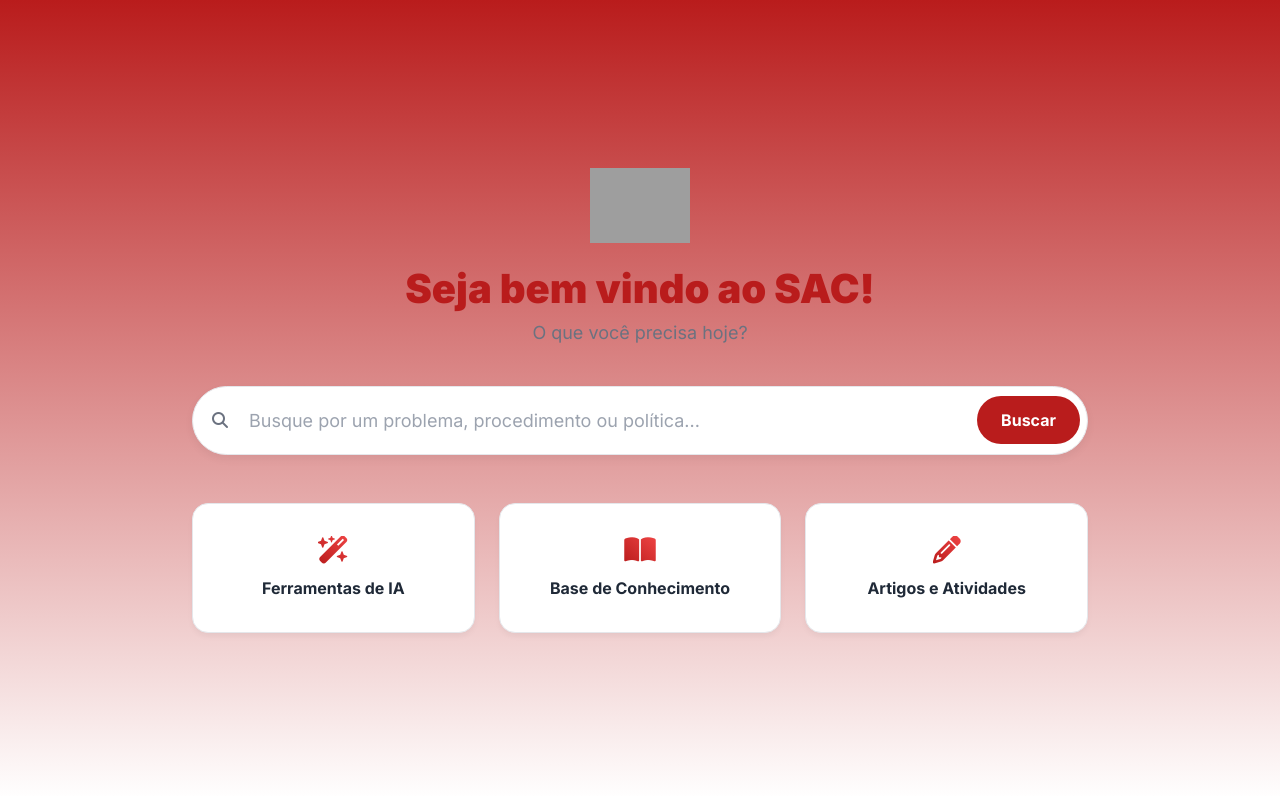
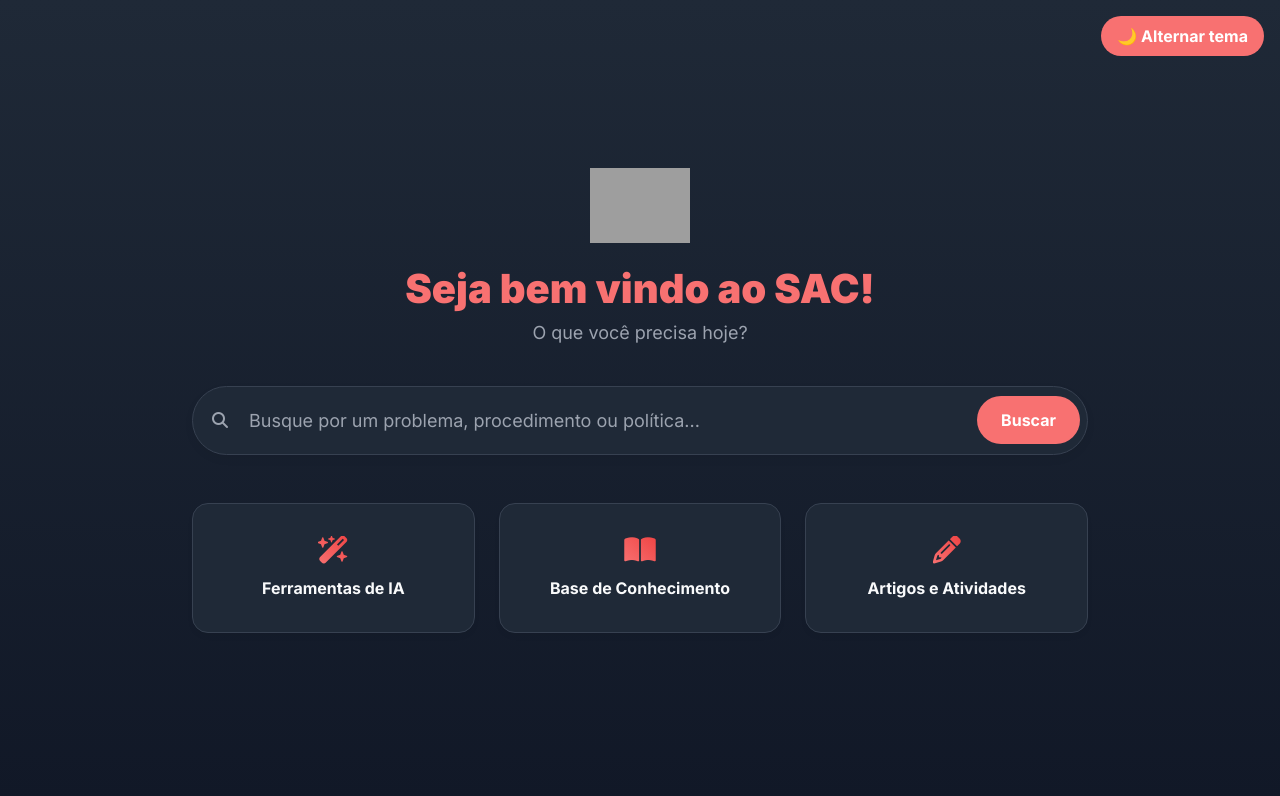
Before and after one commit to biellara/IredTreinamento, a website: page manual-ired-seguro/index.html in a window 1280 px wide. Drawn offline with nearby package versions, Linux system fonts and the dark colour scheme; grey boxes are pictures that could not be loaded.

Commit message:
atualizacao: implentacao do modo escuro

```diff
--- a/manual-ired-seguro/index.html
+++ b/manual-ired-seguro/index.html
@@ -21,7 +21,8 @@
         <div class="hub-content">
             <!-- Logo -->
             <img src="https://i.ibb.co/fVwtcjjz/IRED-internet-VERMELHO.png" alt="Logo da IRED" class="hub-logo" onerror="this.style.display='none'">
-
+            <!-- Botão de alternancia claro/escuro -->
+            <button id="theme-toggle" class="theme-toggle">🌙 Alternar tema</button>
             <!-- Mensagem de Boas-Vindas -->
             <h1 class="hub-title">Seja bem vindo ao SAC!</h1>
             <p class="hub-subtitle">O que você precisa hoje?</p>
@@ -51,6 +52,31 @@
         </div>
     </main>
 
+<script>
+  const toggleButton = document.getElementById('theme-toggle');
+  const body = document.body;
+
+  // Aplica o tema salvo ou o do sistema
+  const savedTheme = localStorage.getItem('theme');
+  const prefersDark = window.matchMedia('(prefers-color-scheme: dark)').matches;
+
+  if (savedTheme) {
+    body.classList.add(savedTheme);
+  } else {
+    body.classList.add(prefersDark ? 'dark' : 'light');
+  }
+
+  toggleButton.addEventListener('click', () => {
+    if (body.classList.contains('dark')) {
+      body.classList.replace('dark', 'light');
+      localStorage.setItem('theme', 'light');
+    } else {
+      body.classList.replace('light', 'dark');
+      localStorage.setItem('theme', 'dark');
+    }
+  });
+</script>
+
     <!-- JavaScript -->
     <script src="script.js"></script>
 </body>
--- a/manual-ired-seguro/style.css
+++ b/manual-ired-seguro/style.css
@@ -7,7 +7,106 @@
   --text-dark: #1f2937;
   --text-light: #6b7280;
   --border-color: #e5e7eb;
-    --gradient-full: linear-gradient(to bottom, var(--brand-red), #ffffff);
+}
+
+/* Tema claro */
+body.light {
+  background-image: linear-gradient(to bottom, var(--gradient-start), var(--gradient-end) 30vh, var(--background-light) 30vh);
+  color: var(--text-dark);
+}
+
+/* Tema escuro */
+body.dark {
+  --brand-red: #f87171;
+  --brand-red-dark: #ef4444;
+  --background-light: #111827;
+  --gradient-start: #1f2937;
+  --gradient-end: #111827;
+  --text-dark: #f9fafb;
+  --text-light: #9ca3af;
+  --border-color: #374151;
+
+  background-image: linear-gradient(to bottom, var(--gradient-start), var(--gradient-end));
+  color: var(--text-dark);
+}
+
+/* Adapte os elementos para ambos os temas */
+body.dark .hub-button {
+  background-color: #1f2937;
+  color: var(--text-dark);
+}
+
+body.dark .search-input {
+  background-color: #1f2937;
+  color: var(--text-dark);
+  border-color: var(--border-color);
+}
+
+body.dark .search-input::placeholder {
+  color: var(--text-light);
+}
+
+@media (prefers-color-scheme: dark) {
+  :root {
+    --brand-red: #f87171;
+    --brand-red-dark: #ef4444;
+    --background-light: #111827; /* fundo geral */
+    --gradient-start: #1f2937;
+    --gradient-end: #111827;
+    --text-dark: #f9fafb;
+    --text-light: #9ca3af;
+    --border-color: #374151;
+  }
+
+  body {
+    background: linear-gradient(to bottom, var(--gradient-start), var(--gradient-end));
+  }
+
+   .theme-toggle {
+   position: fixed;
+   top: 1rem;
+   right: 1rem;
+   background: var(--brand-red);
+   color: white;
+   border: none;
+   padding: 0.5rem 1rem;
+   border-radius: 999px;
+   cursor: pointer;
+   z-index: 9999;
+   font-weight: bold;
+   transition: background 0.3s;
+ }
+  .theme-toggle:hover {
+   background: var(--brand-red-dark);
+ }
+
+  .hub-button {
+    background-color: #1f2937;
+    color: var(--text-dark);
+  }
+
+  .hub-button:hover {
+    color: var(--brand-red);
+  }
+
+  .search-input {
+    background-color: #1f2937;
+    color: var(--text-dark);
+    border-color: var(--border-color);
+  }
+
+  .search-input::placeholder {
+    color: var(--text-light);
+  }
+
+  .search-button {
+    background-color: var(--brand-red);
+    color: white;
+  }
+
+  .search-button:hover {
+    background-color: var(--brand-red-dark);
+  }
 }
 
 body {
```
Lines whose indentation alone changed are shown as unchanged.
